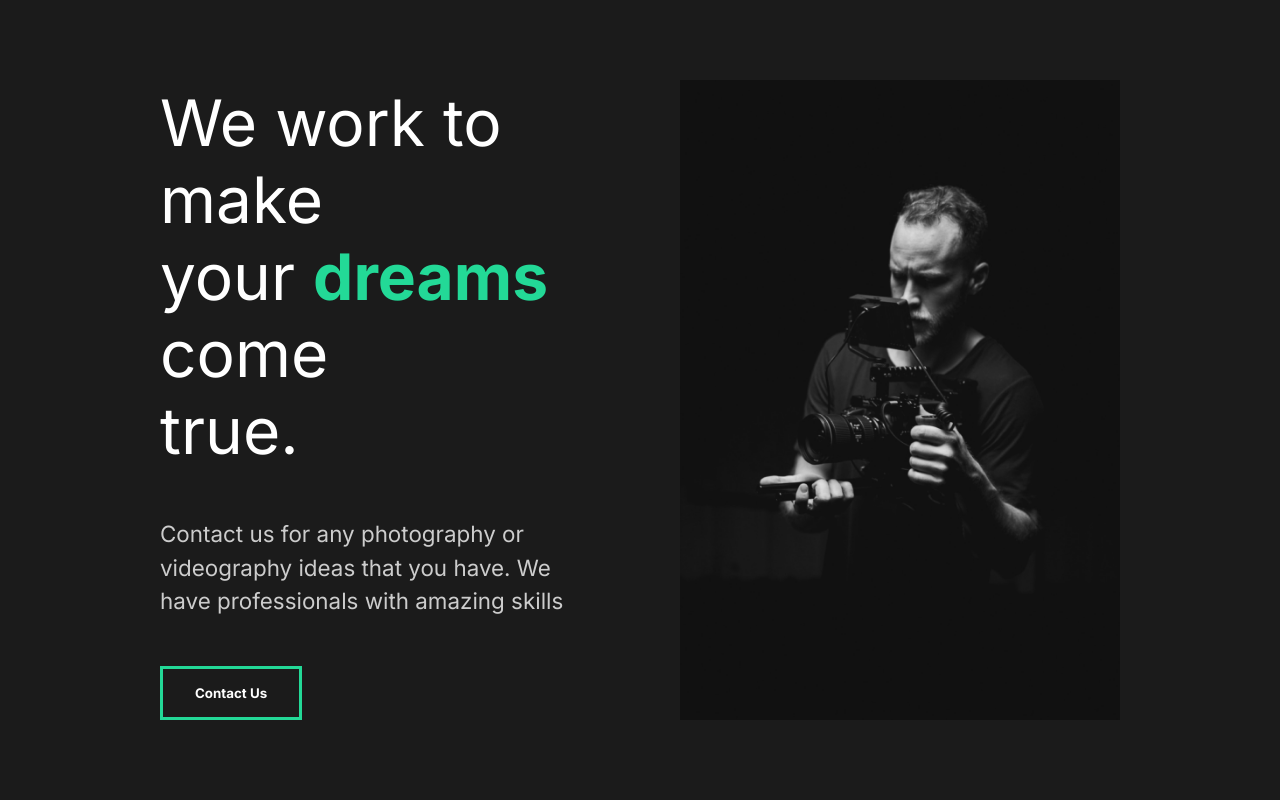
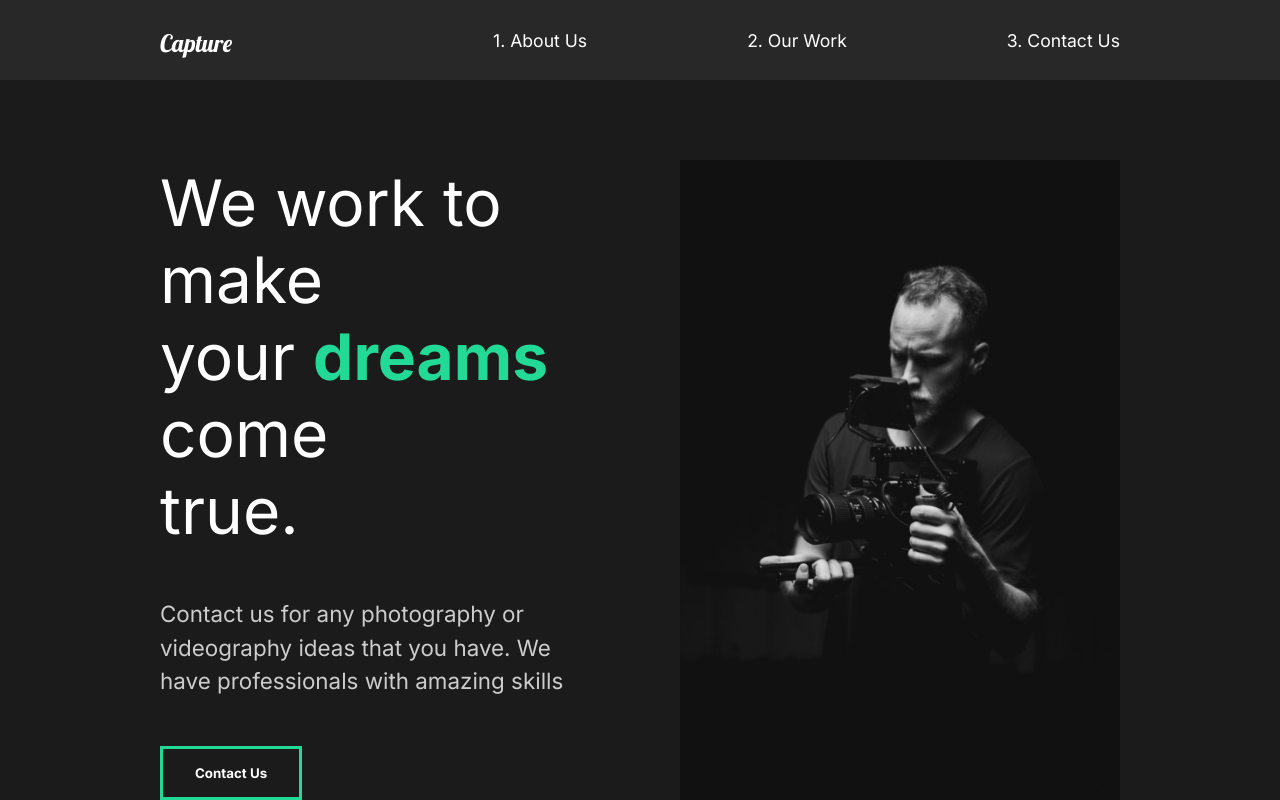
Before and after one commit to AndreRoy259/capture, a React (Create React App) app: page / in a window 1280 px wide. Shown: the top 800 px of the page. Built offline with nearby package versions, Linux system fonts and the light colour scheme.

Commit message:
Creating Our Nav

```diff
--- a/src/App.js
+++ b/src/App.js
@@ -3,11 +3,13 @@
 // Import Pages
 import GlobalStyle from "./components/GlobalStyle";
 import AboutUs from "./pages/AboutUs";
+import Nav from "./components/Nav";
 
 function App() {
   return (
     <div className="App">
       <GlobalStyle />
+      <Nav />
       <AboutUs />
     </div>
   );
--- /dev/null
+++ b/src/components/Nav.js
@@ -0,0 +1,58 @@
+import React from "react";
+import styled from "styled-components";
+
+const Nav = () => {
+  return (
+    <StyledNav>
+      <h1>
+        <a id="logo" href="#">
+          Capture
+        </a>
+      </h1>
+      <ul>
+        <li>
+          <a href="#">1. About Us</a>
+        </li>
+        <li>
+          <a href="#">2. Our Work</a>
+        </li>
+        <li>
+          <a href="#">3. Contact Us</a>
+        </li>
+      </ul>
+    </StyledNav>
+  );
+};
+
+const StyledNav = styled.div`
+  min-height: 10vh;
+  display: flex;
+  margin: auto;
+  justify-content: space-between;
+  align-items: center;
+  padding: 1rem 10rem;
+  background-color: #282828;
+
+  a {
+    color: white;
+    text-decoration: none;
+  }
+
+  ul {
+    display: flex;
+    list-style: none;
+  }
+
+  #logo {
+    font-family: "Lobster", cursive;
+    font-size: 1.5rem;
+    font-weight: lighter;
+  }
+
+  li {
+    padding-left: 10rem;
+    position: relative;
+  }
+`;
+
+export default Nav;
```
Also changed, not shown: 1 other file (tests, documents, lock files or other folders).
